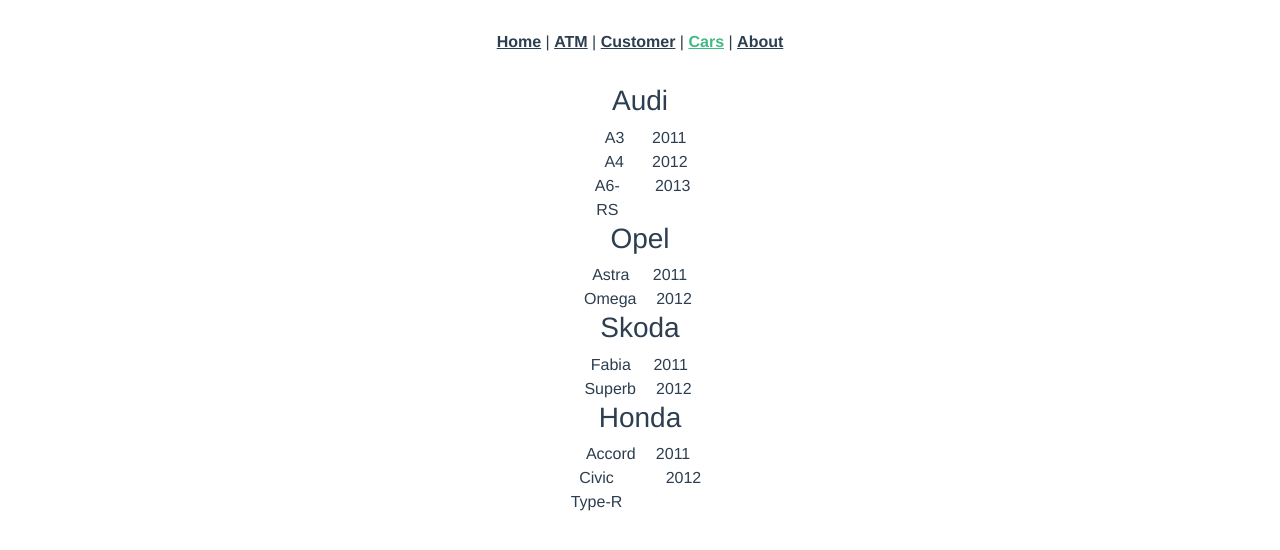
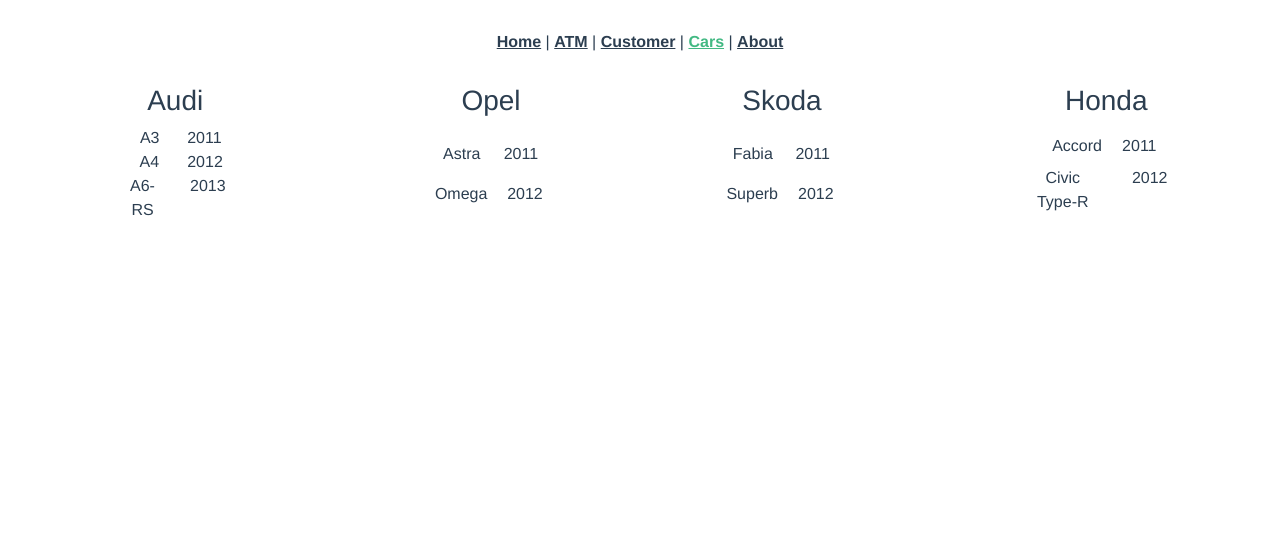
Before and after one commit to raintuur/front_bank_26, a Vue app: page /#/car in a window 1280 px wide. Shown: the top 550 px of the page. Built offline with nearby package versions, Linux system fonts and the light colour scheme.

Commit message:
Table refactored into components

```diff
--- a/src/components/customer_table/CustomersTableBody.vue
+++ b/src/components/customer_table/CustomersTableBody.vue
@@ -48,7 +48,9 @@ export default {
   // }
   beforeMount() {
     let counter = 1
-    this.customers.forEach(customer => customer.sequenceNumber = counter++)
+    this.customers.forEach(customer => {
+      customer.sequenceNumber = counter++
+    })
   }
 }
 </script>
--- a/src/views/CarsView.vue
+++ b/src/views/CarsView.vue
@@ -1,5 +1,5 @@
 <template>
-  <div class="container-sm">
+  <div class="d-flex flex-row bd-highlight mb-3">
     <div v-for="carBrand in carBrands" class="row justify-content-center row-cols-1">
       <h3>{{ carBrand.brandName }}</h3>
       <div v-for="model in carBrand.models" class="col d-flex justify-content-center">
```
